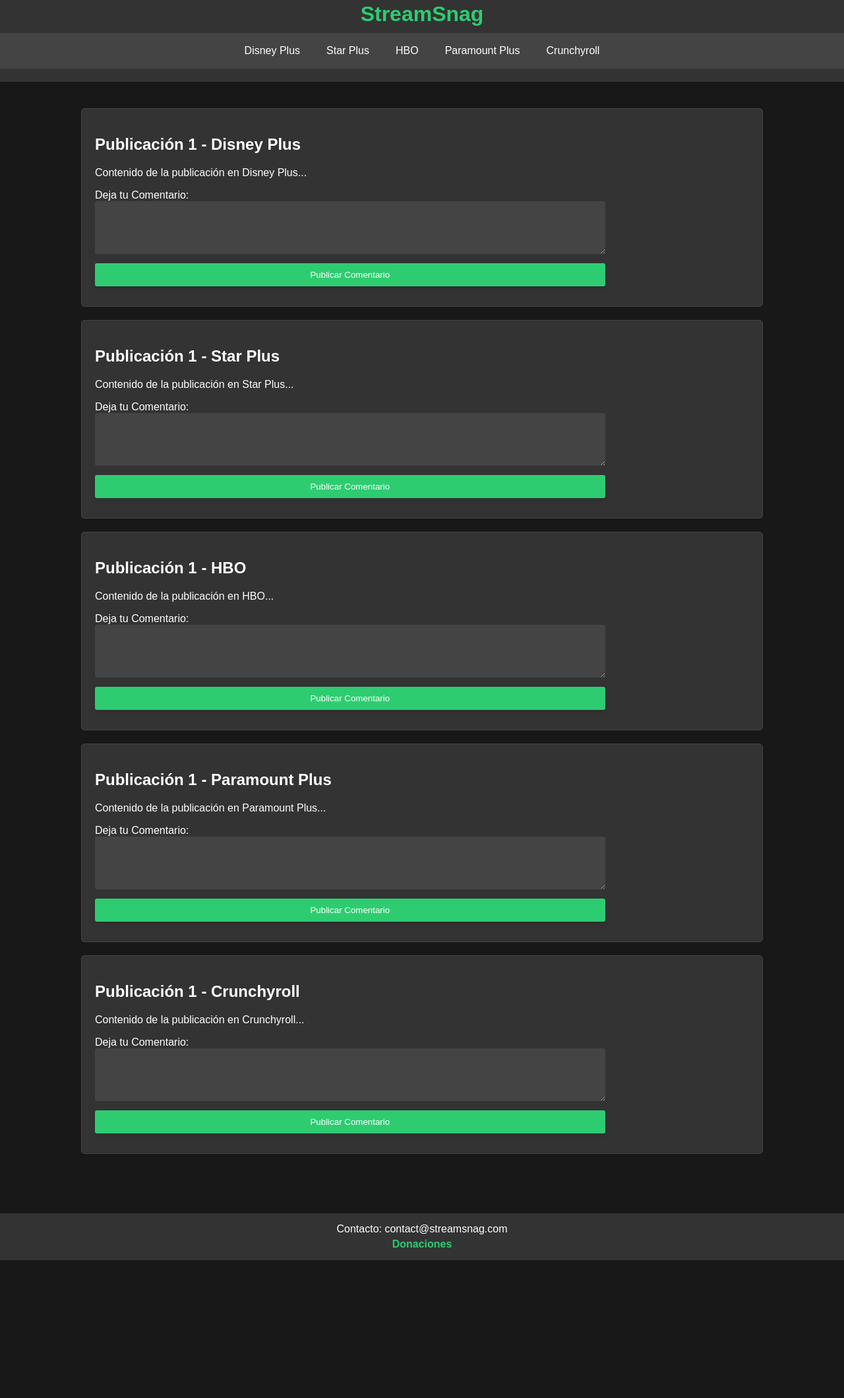
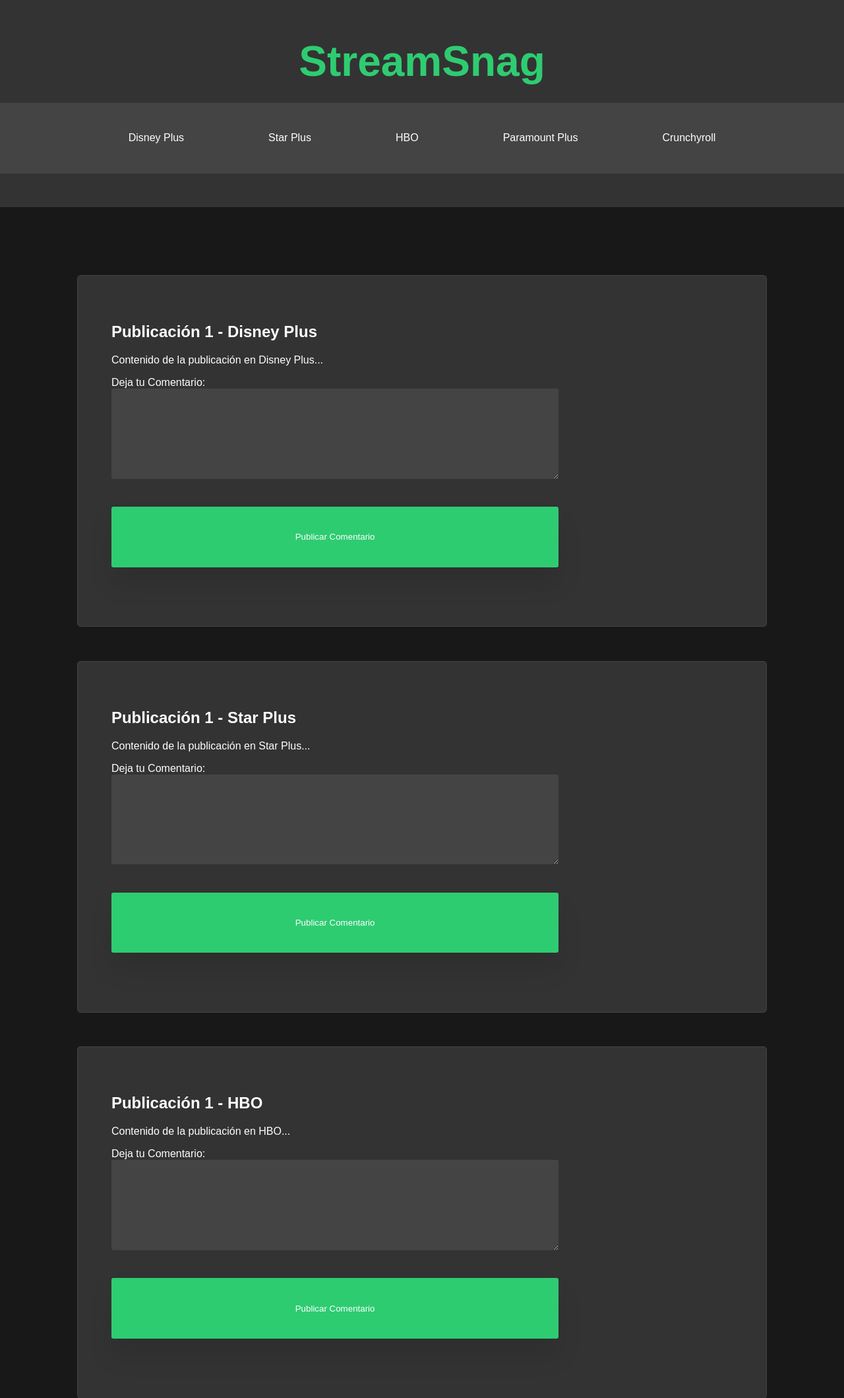
Before and after one commit to streamsnag/StreamSnag, a plain HTML site: page index.html in a window 1280 px wide. Shown: the part 38-2157 px from the top of the page at 66% size. Before the commit the page ends 1958 px from the top, so only its background shows below. Drawn offline with Linux system fonts and the light colour scheme.

Commit message:
Update style.css

```diff
--- a/css/style.css
+++ b/css/style.css
@@ -8,29 +8,30 @@ body {
 header {
     text-align: center;
     background-color: #333;
-    padding: 20px 0;
+    padding: 4vw 0;
 }
 
 h1 {
     color: #2ecc71;
     font-family: 'Arial', sans-serif;
-    margin-bottom: 10px;
+    margin-bottom: 2vw;
+    font-size: 5vw;
 }
 
 nav {
     display: flex;
     justify-content: center;
     background-color: #444;
-    padding: 10px 0;
+    padding: 2vw 0;
 }
 
 nav a {
     color: #fff;
     text-decoration: none;
-    padding: 8px 15px;
+    padding: 1.5vw 3vw;
     border-radius: 3px;
     transition: background-color 0.3s;
-    margin: 0 5px;
+    margin: 0 2vw;
 }
 
 nav a:hover {
@@ -38,8 +39,8 @@ nav a:hover {
 }
 
 main {
-    margin-top: 20px;
-    padding: 20px;
+    margin-top: 4vw;
+    padding: 4vw;
     display: flex;
     flex-direction: column;
     align-items: center;
@@ -47,8 +48,8 @@ main {
 
 .post {
     border: 1px solid #444;
-    margin-bottom: 20px;
-    padding: 20px;
+    margin-bottom: 4vw;
+    padding: 4vw;
     background-color: #333;
     width: 80%;
     border-radius: 5px;
@@ -56,8 +57,8 @@ main {
 
 .comment {
     border: 1px solid #444;
-    margin: 10px 0;
-    padding: 10px;
+    margin: 2vw 0;
+    padding: 2vw;
     background-color: #333;
     border-radius: 5px;
 }
@@ -67,9 +68,9 @@ main {
 }
 
 input, textarea, button {
-    width: calc(100% - 20px);
-    padding: 10px;
-    margin-bottom: 10px;
+    width: 90%;
+    padding: 3vw;
+    margin-bottom: 3vw;
     box-sizing: border-box;
     border-radius: 3px;
     border: none;
@@ -81,35 +82,35 @@ button {
     background-color: #2ecc71;
     cursor: pointer;
     transition: background-color 0.3s, box-shadow 0.3s;
-    box-shadow: 0 4px 6px rgba(0, 0, 0, 0.1);
+    box-shadow: 0 2vw 3vw rgba(0, 0, 0, 0.1);
 }
 
 button:hover {
     background-color: #27ae60;
-    box-shadow: 0 6px 8px rgba(0, 0, 0, 0.2);
+    box-shadow: 0 3vw 4vw rgba(0, 0, 0, 0.2);
 }
 
 #errorMessage {
     color: #ff6666;
     text-align: center;
-    margin-top: 10px;
+    margin-top: 4vw;
 }
 
 .comment-meta {
-    font-size: 0.8em;
+    font-size: 2vw;
     color: #888;
 }
 
 footer {
     background-color: #333;
     color: #fff;
-    padding: 10px;
+    padding: 3vw;
     text-align: center;
-    margin-top: 50px;
+    margin-top: 10vw;
 }
 
 footer p {
-    margin: 5px 0;
+    margin: 2vw 0;
 }
 
 footer .donate-link {
@@ -121,31 +122,30 @@ footer .donate-link {
 /* Estilos para la sección de donaciones oculta */
 #bitcoinDonation {
     display: none;
-    margin-top: 20px;
+    margin-top: 4vw;
     text-align: center;
 }
 
 /* Media queries para dispositivos móviles */
 @media only screen and (max-width: 600px) {
-    /* Ajustes para dispositivos móviles */
-    body {
-        font-size: 14px;
-    }
-
     header {
-        padding: 10px 0;
+        padding: 8px 0;
     }
 
     h1 {
         font-size: 24px;
+        margin-bottom: 10px;
     }
 
     nav {
         padding: 8px 0;
+        flex-wrap: wrap;
+        justify-content: center;
     }
 
     nav a {
         padding: 6px 12px;
+        margin: 5px;
     }
 
     main {
@@ -156,5 +156,7 @@ footer .donate-link {
         width: 100%;
     }
 
-    /* Otros ajustes para dispositivos móviles */
+    .commentForm {
+        width: 90%;
+    }
 }
```
